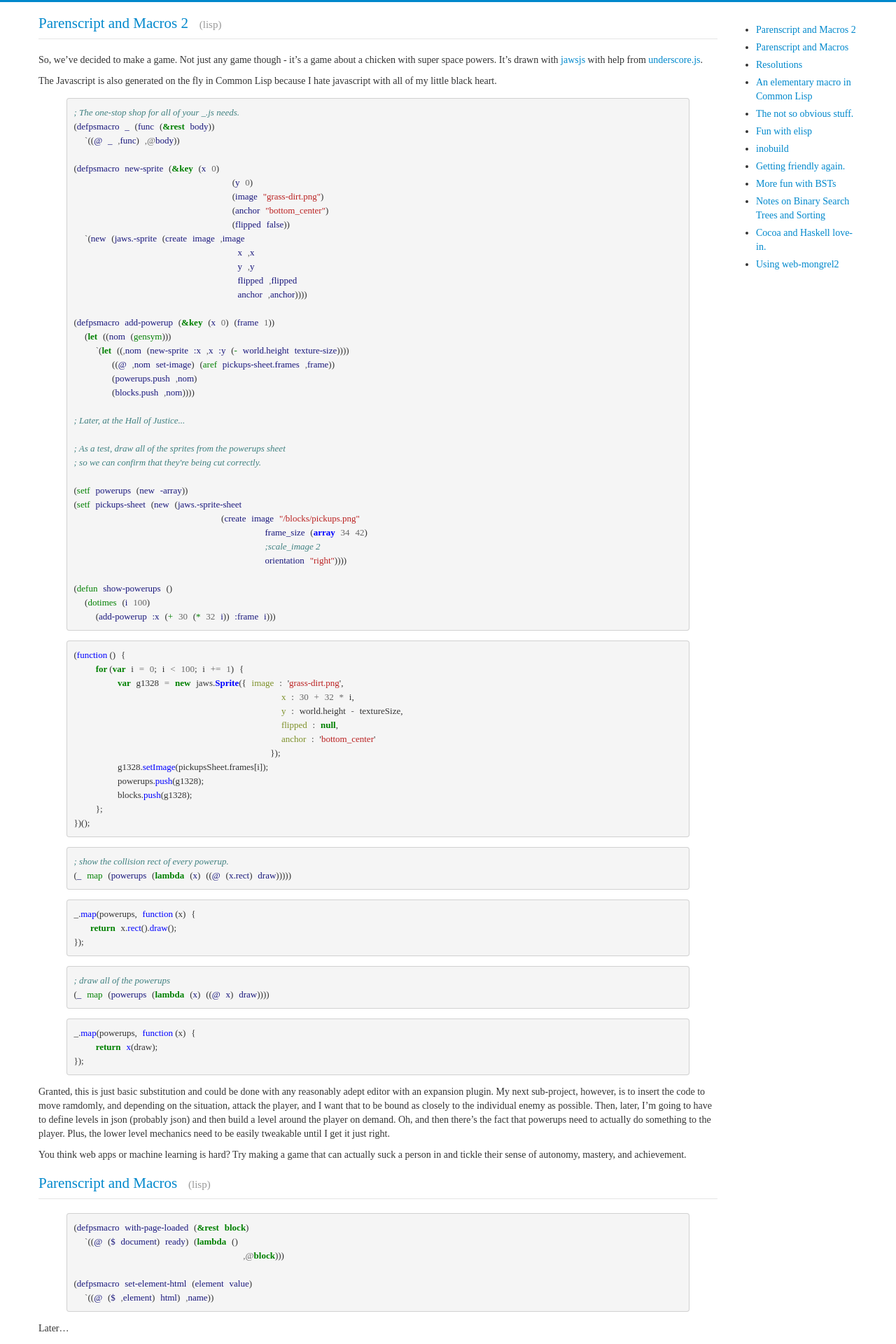
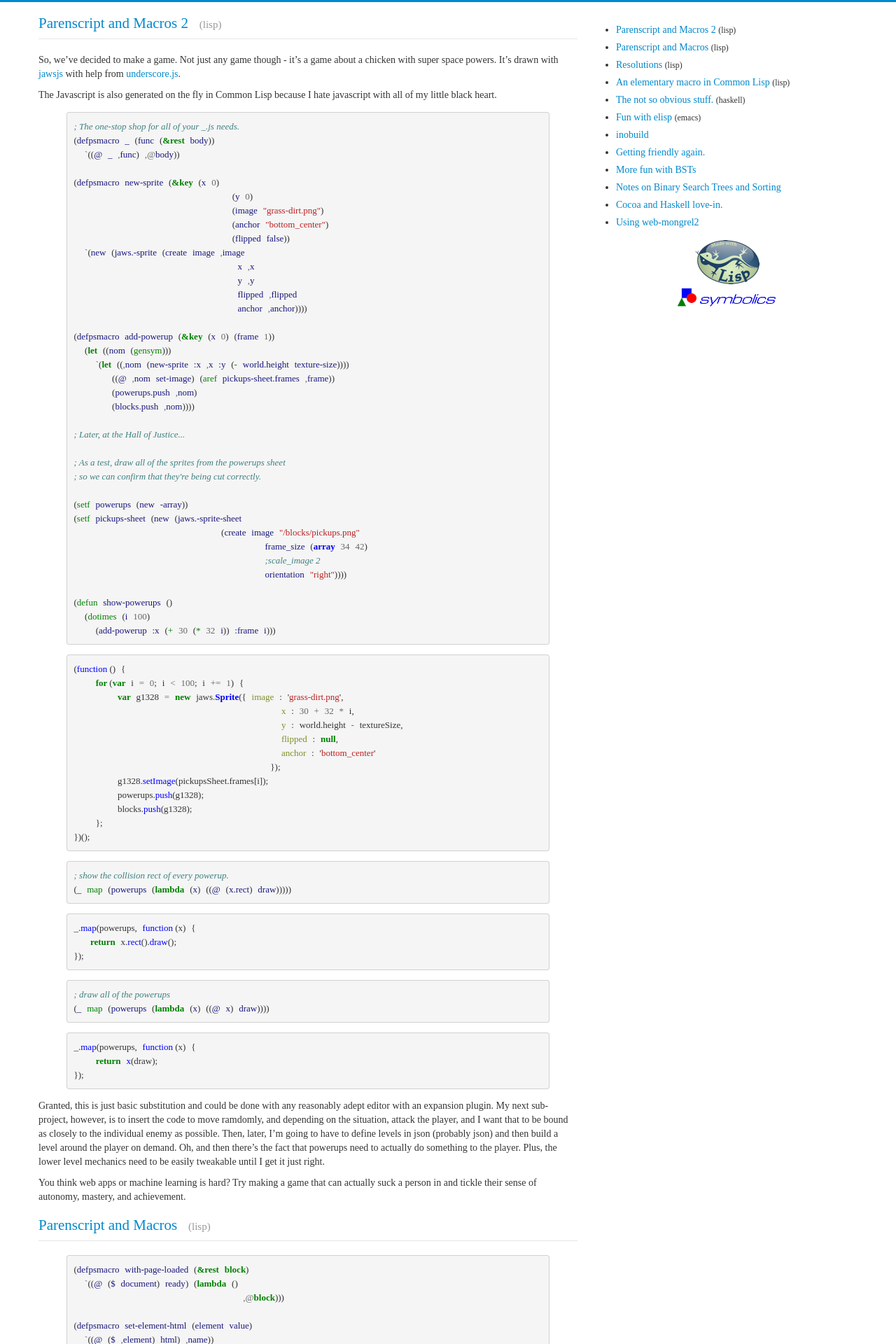
Before and after one commit to cmoore/cmoore.github.com, a Jekyll site: the page built from index.html, in a window 1280 px wide. Shown: the top 1920 px of the page at 70% size. Built offline with Jekyll 4.4.1, drawn with Linux system fonts in a browser that asks for light colours; some web fonts are replaced.

Commit message:
It's the new style... 4 and 3 and 2 and 1...

```diff
--- a/_layouts/page.html
+++ b/_layouts/page.html
@@ -7,7 +7,6 @@ layout: default
 <div class="footer">This is in the footer.</div>
 <div id="disqus_thread"></div>
 <script type="text/javascript">
-/* * * CONFIGURATION VARIABLES: EDIT BEFORE PASTING INTO YOUR WEBPAGE * * */
 var disqus_shortname = 'hellyeahdotorg'; // required: replace example with your forum shortname
 (function() {
   var dsq = document.createElement('script'); dsq.type = 'text/javascript'; dsq.async = true;
--- a/css/ivy.css
+++ b/css/ivy.css
@@ -21,3 +21,19 @@ pre {
     margin-top: 5px;
     margin-bottom: 15px;
 }
+
+.lisp {
+    width: 100px;
+    height: 71px;
+    margin-left: auto;
+    margin-right: auto;
+    background-image: url(/lisp-logo-transparent.png);
+}
+
+.symbolics {
+    width: 150px;
+    height: 35px;
+    margin-left: auto;
+    margin-right: auto;
+    background-image: url(/symbolics.png);
+}
--- a/index.html
+++ b/index.html
@@ -4,7 +4,7 @@ title: ivy.io
 ---
 
 <div class="row">
-  <div class="span10">
+  <div class="span8">
   {% for post in site.posts %}
     {% if post.visible %}
     <legend>
@@ -17,17 +17,24 @@ title: ivy.io
   {% endif %}
   {% endfor %}
   </div>
-  <div class="span2">
+  <div class="span4">
     <div style="margin-top:20px;"></div>
     <ul>
     {% for post in site.posts %}
       {% if post.visible %}
       <li style="margin-top:5px;">
         <a href="{{post.url}}">{{ post.title }}</a>
+        {% if post.categories.size > 0 %}
+        <small>({{post.categories}})</small>
+        {% endif %}
       </li>
       {% endif %}
     {% endfor %}
     </ul>
+    <div class="lisp"></div>
+    <div class="symbolics"></div>
+
+
     <script type="text/javascript"><!--
     google_ad_client = "ca-pub-6291127276853360";
     /* tall - blog */
```
Also changed, not shown: _layouts/post.html (+4 -4 lines), lisp-logo-transparent.png (added), symbolics.png (added).
